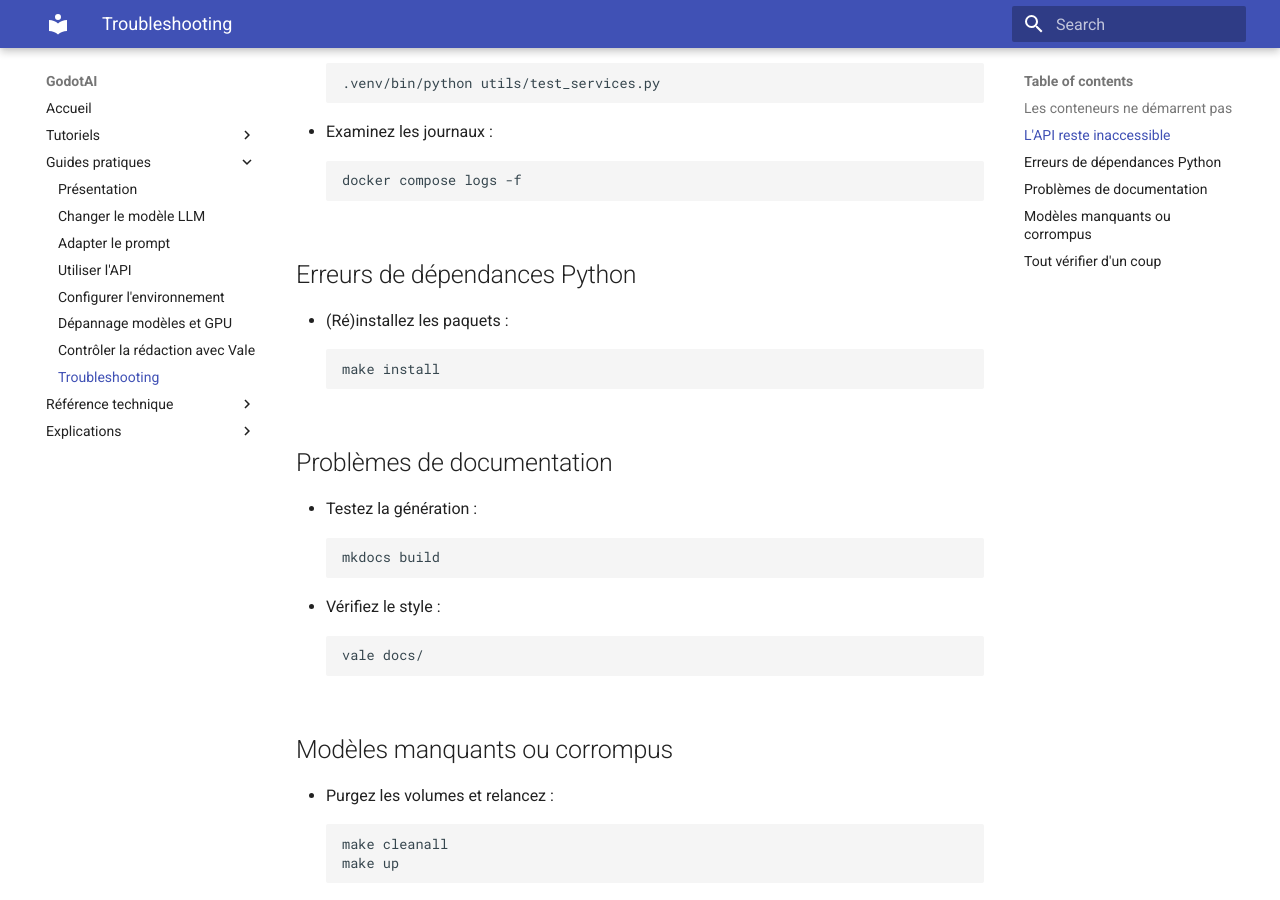
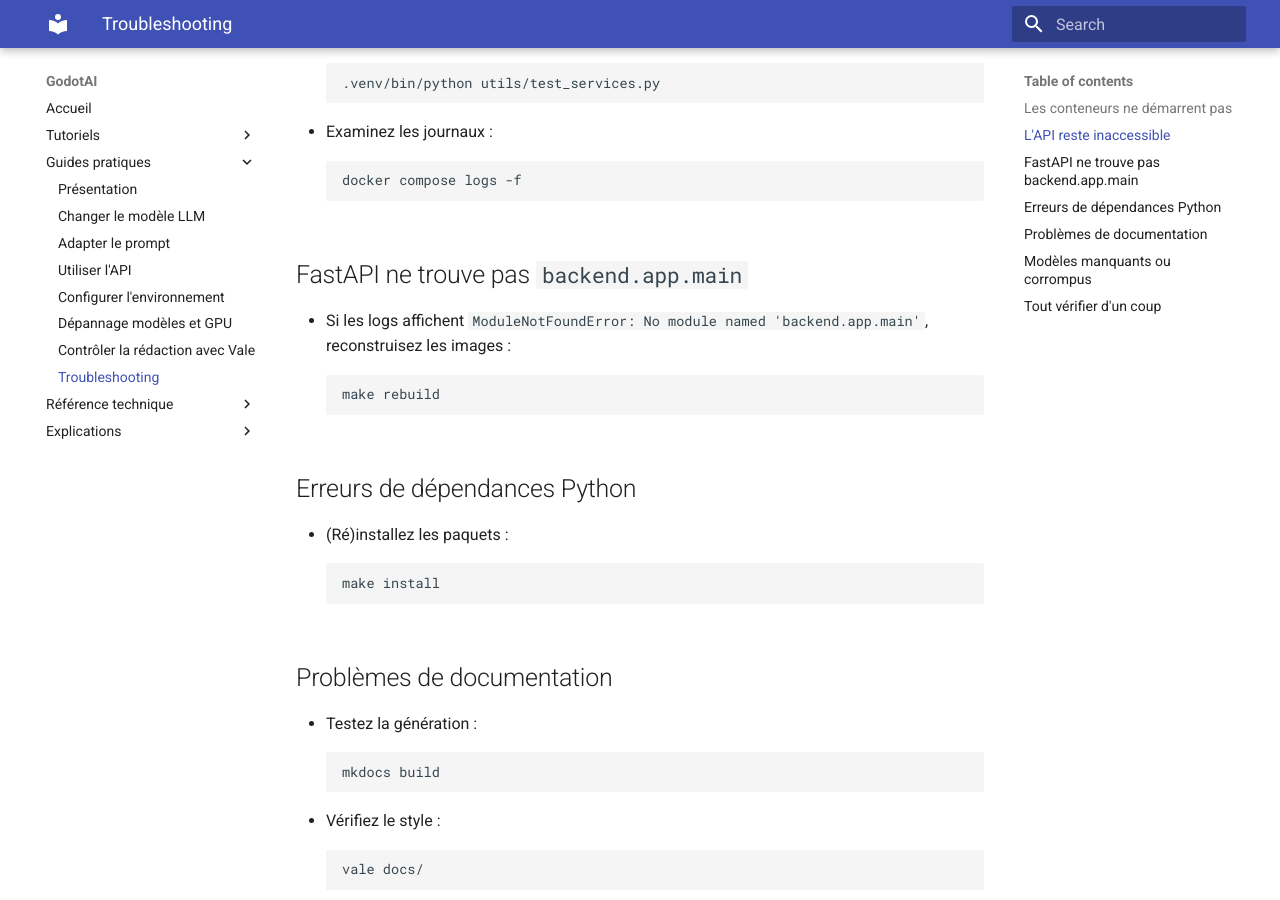
Before and after one commit to EZPK/GodotAI, an MkDocs documentation site: the page built from docs/guides/troubleshooting.md, in a window 1280 px wide and 900 px high, scrolled down 497 px. Built offline with MkDocs 1.6.1 and Material for MkDocs 9.7.7, drawn with Linux system fonts in a browser that asks for light colours.

Commit message:
Add uvicorn command for fastapi

````diff
--- a/docker-compose.yml
+++ b/docker-compose.yml
@@ -29,6 +29,7 @@
       - ./utils:/app/utils
       - ./data:/app/data
     env_file: .env
+    command: uvicorn backend.app.main:app --host 0.0.0.0 --port 8000
     depends_on:
       - ollama
       - stablediffusion
--- a/docs/guides/troubleshooting.md
+++ b/docs/guides/troubleshooting.md
@@ -19,6 +19,14 @@
 - Examinez les journaux :
   ```bash
   docker compose logs -f
+  ```
+
+## FastAPI ne trouve pas `backend.app.main`
+
+- Si les logs affichent `ModuleNotFoundError: No module named 'backend.app.main'`,
+  reconstruisez les images :
+  ```bash
+  make rebuild
   ```
 
 ## Erreurs de dépendances Python
````
